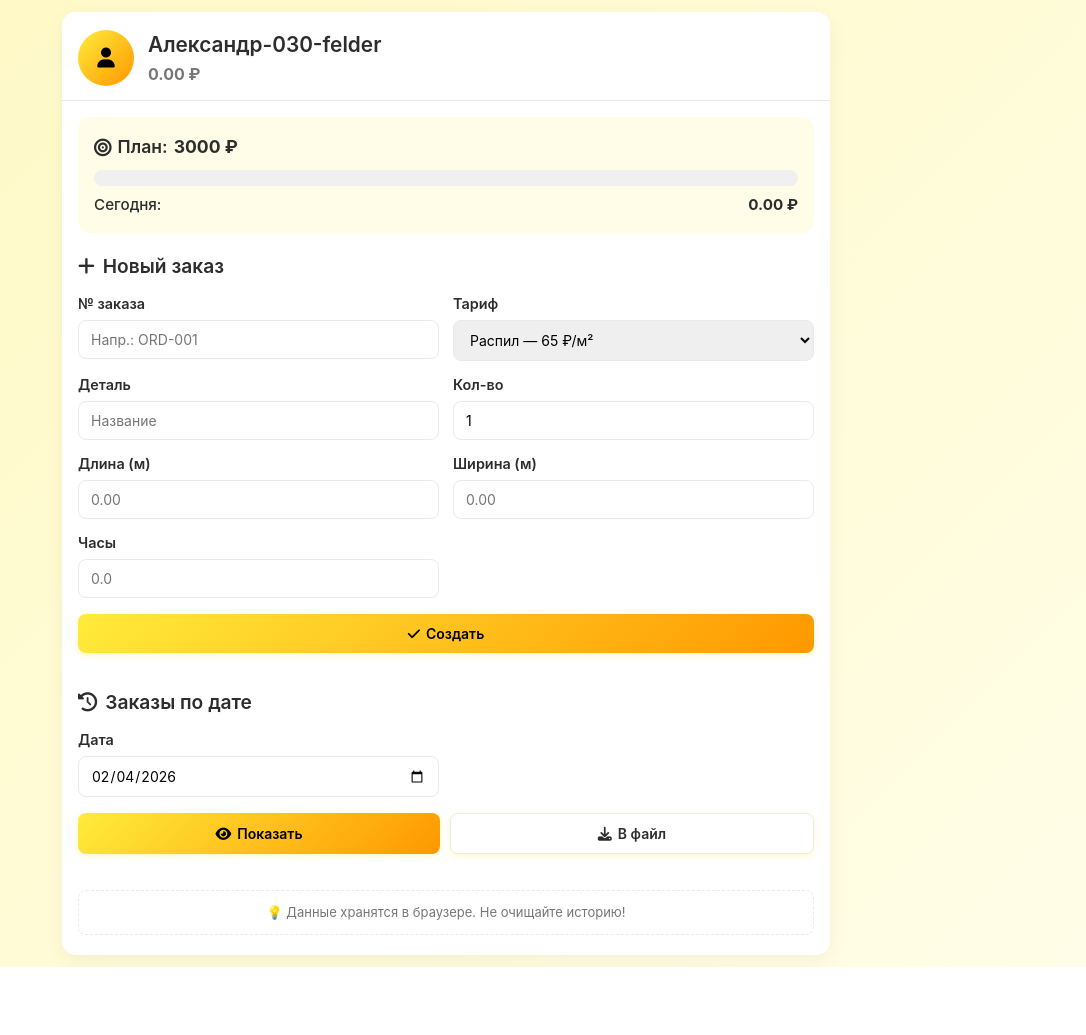
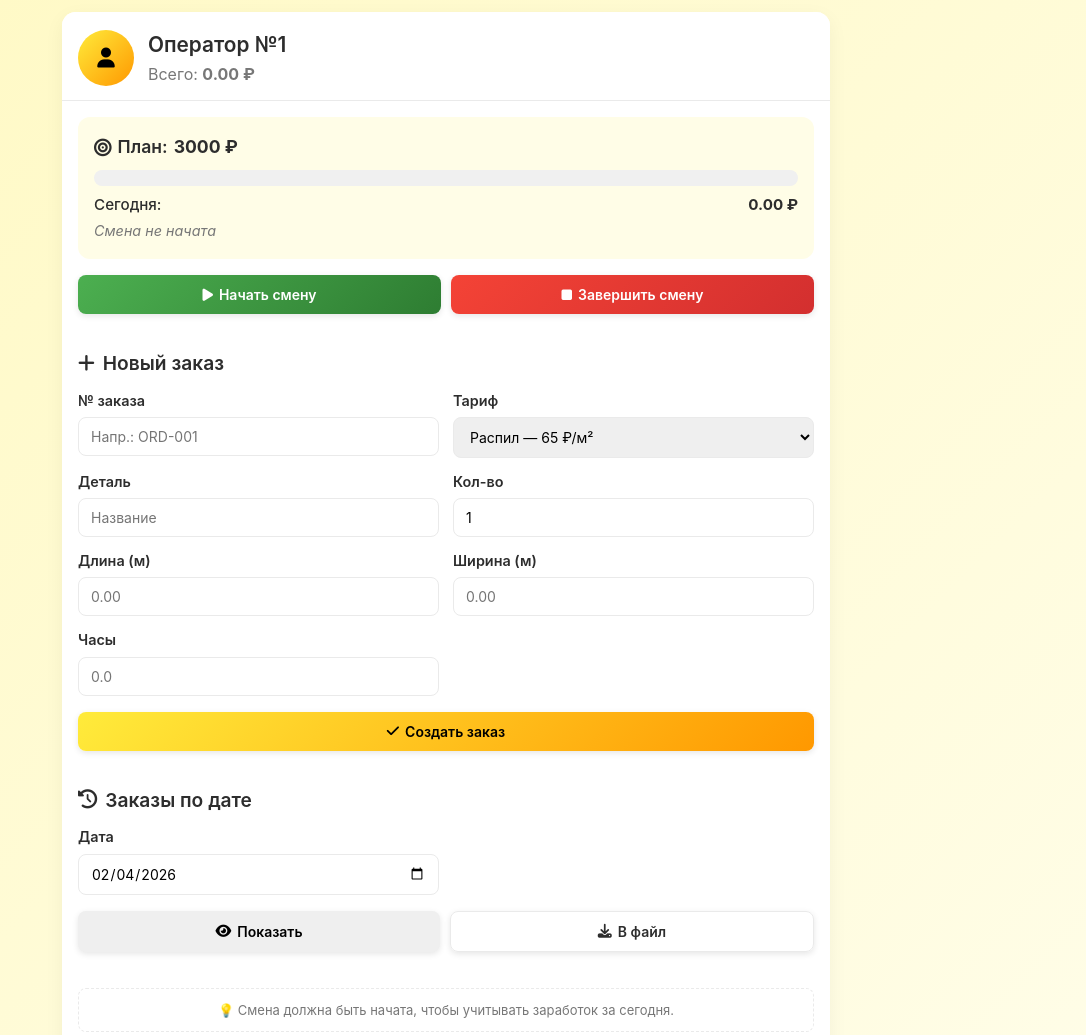
Before and after one commit to loki2360-bit/orders-tracking, a plain HTML site: page index.html in a window 1280 px wide. Shown: the top 1035 px of the page, without its empty margins (194-1280 px from the left). Before the commit the page ends 967 px from the top, so only its background shows below. Drawn offline with Linux system fonts and the light colour scheme.

Commit message:
Update index.html

```diff
--- a/index.html
+++ b/index.html
@@ -16,6 +16,7 @@
       --accent-green: #4caf50;
       --border: #eaeaea;
       --shadow: rgba(0,0,0,0.05);
+      --gray: #e0e0e0;
     }
 
     * {
@@ -71,16 +72,10 @@
       font-size: 1.3rem;
       font-weight: 600;
       margin-bottom: 4px;
-      display: flex;
-      align-items: center;
-      gap: 8px;
     }
     .info p {
       font-size: 1rem;
       color: var(--text-muted);
-      display: flex;
-      align-items: center;
-      gap: 6px;
     }
 
     /* Plan Box */
@@ -112,12 +107,7 @@
     .progress-fill {
       height: 100%;
       border-radius: 8px;
-      background: linear-gradient(90deg,
-        var(--accent-yellow) 0%,
-        var(--accent-orange) 50%,
-        var(--accent-green) 100%
-      );
-      transition: width 0.4s ease;
+      transition: width 0.4s ease, background 0.4s ease;
     }
 
     .progress-text {
@@ -126,6 +116,13 @@
       font-size: 0.95rem;
       font-weight: 500;
       margin-top: 6px;
+    }
+
+    .shift-status {
+      font-size: 0.9rem;
+      color: var(--text-muted);
+      margin-top: 6px;
+      font-style: italic;
     }
 
     /* Section title */
@@ -190,8 +187,6 @@
     button {
       flex: 1;
       min-width: 120px;
-      background: linear-gradient(135deg, var(--accent-yellow), var(--accent-orange));
-      color: #000;
       border: none;
       border-radius: 8px;
       padding: 11px;
@@ -203,11 +198,25 @@
       align-items: center;
       justify-content: center;
       gap: 6px;
-      box-shadow: 0 2px 6px rgba(255, 235, 59, 0.3);
+      box-shadow: 0 2px 6px rgba(0,0,0,0.1);
     }
-    button:hover {
+
+    .btn-start {
+      background: linear-gradient(135deg, #4caf50, #2e7d32);
+      color: white;
+    }
+    .btn-start:hover {
       transform: translateY(-1px);
-      box-shadow: 0 3px 8px rgba(255, 235, 59, 0.4);
+      box-shadow: 0 3px 8px rgba(76, 175, 80, 0.4);
+    }
+
+    .btn-end {
+      background: linear-gradient(135deg, #f44336, #d32f2f);
+      color: white;
+    }
+    .btn-end:hover {
+      transform: translateY(-1px);
+      box-shadow: 0 3px 8px rgba(244, 67, 54, 0.4);
     }
 
     .btn-outline {
@@ -261,7 +270,6 @@
       font-style: italic;
     }
 
-    /* Footer hint */
     .hint {
       text-align: center;
       margin: 20px 16px;
@@ -272,13 +280,12 @@
       border-radius: 8px;
     }
 
-    /* Animations */
+    .fade-in {
+      animation: fadeIn 0.3s ease-out;
+    }
     @keyframes fadeIn {
       from { opacity: 0; transform: translateY(8px); }
       to { opacity: 1; transform: translateY(0); }
-    }
-    .fade-in {
-      animation: fadeIn 0.3s ease-out;
     }
   </style>
 </head>
@@ -289,8 +296,8 @@
     <div class="header">
       <div class="avatar"><i class="fas fa-user"></i></div>
       <div class="info">
-        <h2><span id="opId">Александр-030-felder</span></h2>
-        <p><b><span id="totalAll">0.00</span> ₽</b></p>
+        <h2>Оператор №<span id="opId">1</span></h2>
+        <p>Всего: <b><span id="totalAll">0.00</span> ₽</b></p>
       </div>
     </div>
 
@@ -300,12 +307,23 @@
         <i class="fas fa-bullseye"></i> План: <b>3000 ₽</b>
       </div>
       <div class="progress-container">
-        <div class="progress-fill" id="progressFill" style="width: 0%;"></div>
+        <div class="progress-fill" id="progressFill"></div>
       </div>
       <div class="progress-text">
         <span>Сегодня:</span>
         <span><b><span id="todayEarned">0.00</span> ₽</b></span>
       </div>
+      <div class="shift-status" id="shiftStatus">Смена не начата</div>
+    </div>
+
+    <!-- Shift Controls -->
+    <div class="btn-row">
+      <button class="btn-start" onclick="startShift()">
+        <i class="fas fa-play"></i> Начать смену
+      </button>
+      <button class="btn-end" onclick="endShift()">
+        <i class="fas fa-stop"></i> Завершить смену
+      </button>
     </div>
 
     <!-- Create Order -->
@@ -355,8 +373,8 @@
     </div>
 
     <div class="btn-row">
-      <button onclick="createOrder()">
-        <i class="fas fa-check"></i> Создать
+      <button style="background:linear-gradient(135deg,#ffeb3b,#ff9800);color:#000;" onclick="createOrder()">
+        <i class="fas fa-check"></i> Создать заказ
       </button>
     </div>
 
@@ -384,7 +402,7 @@
     <div id="ordersList"></div>
 
     <div class="hint">
-      💡 Данные хранятся в браузере. Не очищайте историю!
+      💡 Смена должна быть начата, чтобы учитывать заработок за сегодня.
     </div>
   </div>
 
@@ -435,28 +453,106 @@
       } catch (e) {}
     }
 
-    // === UI Update ===
+    function getShiftState() {
+      const key = `shift_${todayYMD()}`;
+      return JSON.parse(localStorage.getItem(key) || 'null');
+    }
+
+    function setShiftState(state) {
+      const key = `shift_${todayYMD()}`;
+      localStorage.setItem(key, JSON.stringify(state));
+    }
+
+    // === Обновление UI ===
     function updateUI() {
       const orders = loadOrders();
       const today = todayYMD();
 
-      let totalAll = 0;
-      let todayTotal = 0;
+      // Общий заработок (все заказы)
+      const totalAll = orders.reduce((sum, o) => sum + (parseFloat(o.amount) || 0), 0);
 
-      orders.forEach(order => {
-        const amt = parseFloat(order.amount) || 0;
-        totalAll += amt;
-        if (order.date === today) todayTotal += amt;
+      // Текущая смена
+      const shift = getShiftState();
+      let todayEarned = 0;
+      let progressWidth = 0;
+      let fillColor = '#e0e0e0'; // серый
+      let statusText = 'Смена не начата';
+
+      if (shift && shift.startedAt && !shift.finishedAt) {
+        // Смена активна — считаем за сегодня
+        todayEarned = orders
+          .filter(o => o.date === today)
+          .reduce((sum, o) => sum + (parseFloat(o.amount) || 0), 0);
+        progressWidth = Math.min(100, (todayEarned / 3000) * 100);
+        fillColor = `linear-gradient(90deg, #ffeb3b 0%, #ff9800 50%, #4caf50 100%)`;
+        statusText = 'Смена активна';
+      } else if (shift && shift.finishedAt) {
+        // Смена завершена — показываем финальную сумму
+        todayEarned = shift.finalAmount || 0;
+        progressWidth = Math.min(100, (todayEarned / 3000) * 100);
+        fillColor = shift.finalAmount >= 3000
+          ? '#4caf50'
+          : '#ff9800';
+        statusText = 'Смена завершена';
+      }
+
+      document.getElementById('totalAll').textContent = totalAll.toFixed(2);
+      document.getElementById('todayEarned').textContent = todayEarned.toFixed(2);
+      const fillEl = document.getElementById('progressFill');
+      fillEl.style.width = `${progressWidth}%`;
+      fillEl.style.background = fillColor;
+      document.getElementById('shiftStatus').textContent = statusText;
+    }
+
+    // === Управление сменой ===
+    function startShift() {
+      const today = todayYMD();
+      const shift = getShiftState();
+
+      if (shift && shift.finishedAt) {
+        alert('Смена уже завершена. Нельзя начать повторно.');
+        return;
+      }
+
+      if (!shift || !shift.startedAt) {
+        setShiftState({ startedAt: new Date().toISOString(), finishedAt: null, finalAmount: null });
+        alert('✅ Смена начата!');
+      }
+
+      updateUI();
+    }
+
+    function endShift() {
+      const today = todayYMD();
+      const shift = getShiftState();
+
+      if (!shift || !shift.startedAt) {
+        alert('Сначала начните смену!');
+        return;
+      }
+
+      if (shift.finishedAt) {
+        alert('Смена уже завершена.');
+        return;
+      }
+
+      // Считаем итог за сегодня
+      const orders = loadOrders();
+      const todayTotal = orders
+        .filter(o => o.date === today)
+        .reduce((sum, o) => sum + (parseFloat(o.amount) || 0), 0);
+
+      setShiftState({
+        startedAt: shift.startedAt,
+        finishedAt: new Date().toISOString(),
+        finalAmount: todayTotal
       });
 
-      document.getElementById('totalAll').textContent = totalAll.toFixed(2);
-      document.getElementById('todayEarned').textContent = todayTotal.toFixed(2);
-
-      const percent = Math.min(100, (todayTotal / 3000) * 100);
-      document.getElementById('progressFill').style.width = `${percent}%`;
+      alert(`✅ Смена завершена!\nЗаработано: ${todayTotal.toFixed(2)} ₽`);
+      updateUI();
     }
 
-    // === Форма: переключение полей ===
+    // === Форма заказа ===
     document.getElementById('tariff').addEventListener('change', function () {
       const t = this.value;
       const w = document.getElementById('widthGroup');
@@ -475,8 +571,13 @@
       }
     });
 
-    // === Создание заказа ===
     function createOrder() {
+      const shift = getShiftState();
+      if (!shift || !shift.startedAt || shift.finishedAt) {
+        alert('⚠️ Начните смену, чтобы создавать заказы!');
+        return;
+      }
+
       const num = document.getElementById('orderNum').value.trim();
       const tariffKey = document.getElementById('tariff').value;
       const detail = document.getElementById('detail').value.trim() || '—';
@@ -536,7 +637,7 @@
       document.getElementById('hours').value = '';
     }
 
-    // === Показать заказы за дату ===
+    // === История ===
     function showOrdersByDate() {
       const dateInput = document.getElementById('viewDate').value;
       if (!dateInput) {
@@ -579,7 +680,6 @@
       document.getElementById('ordersList').innerHTML = html;
     }
 
-    // === Сохранить в файл ===
     function saveOrdersToFile() {
       const dateInput = document.getElementById('viewDate').value;
       if (!dateInput) {
```
